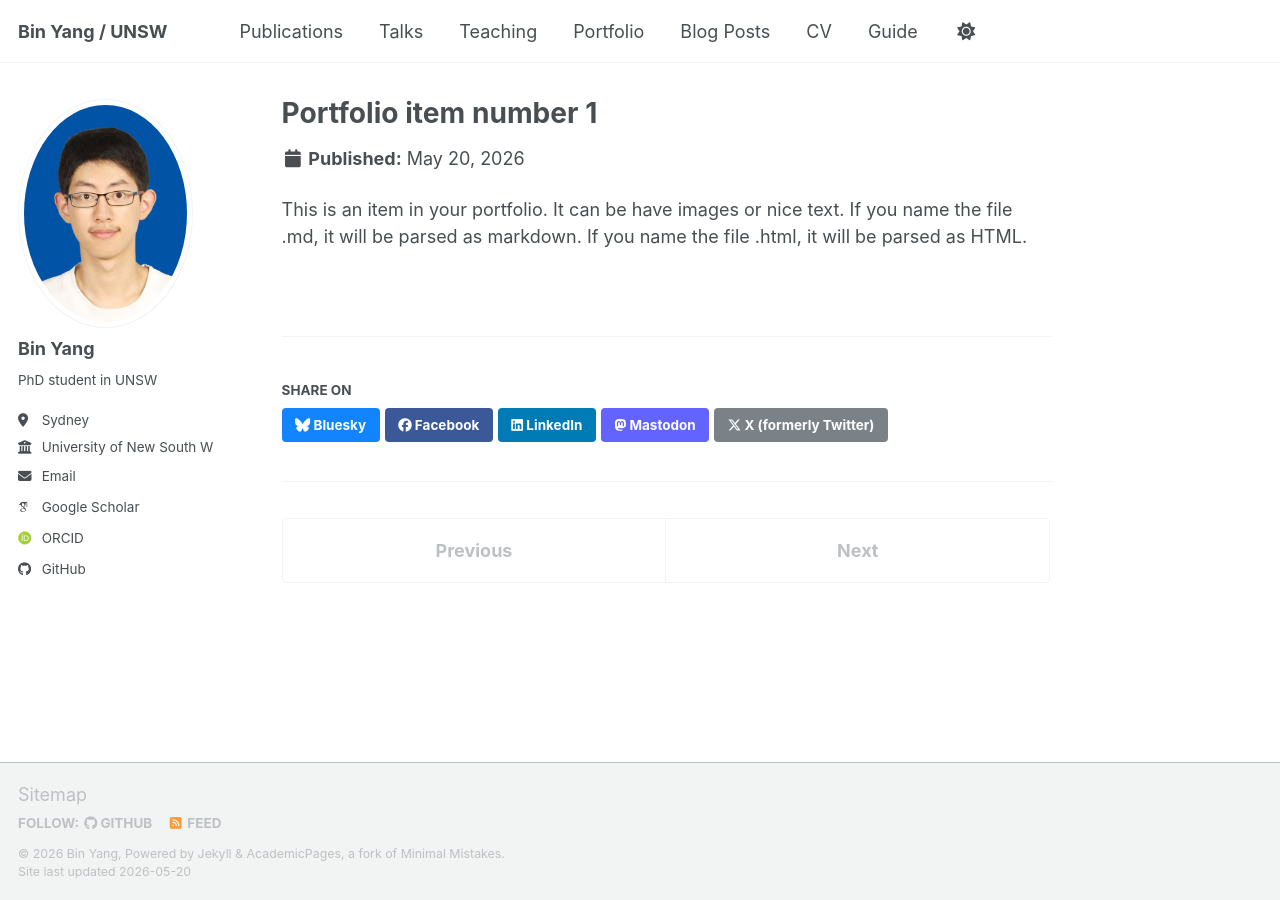
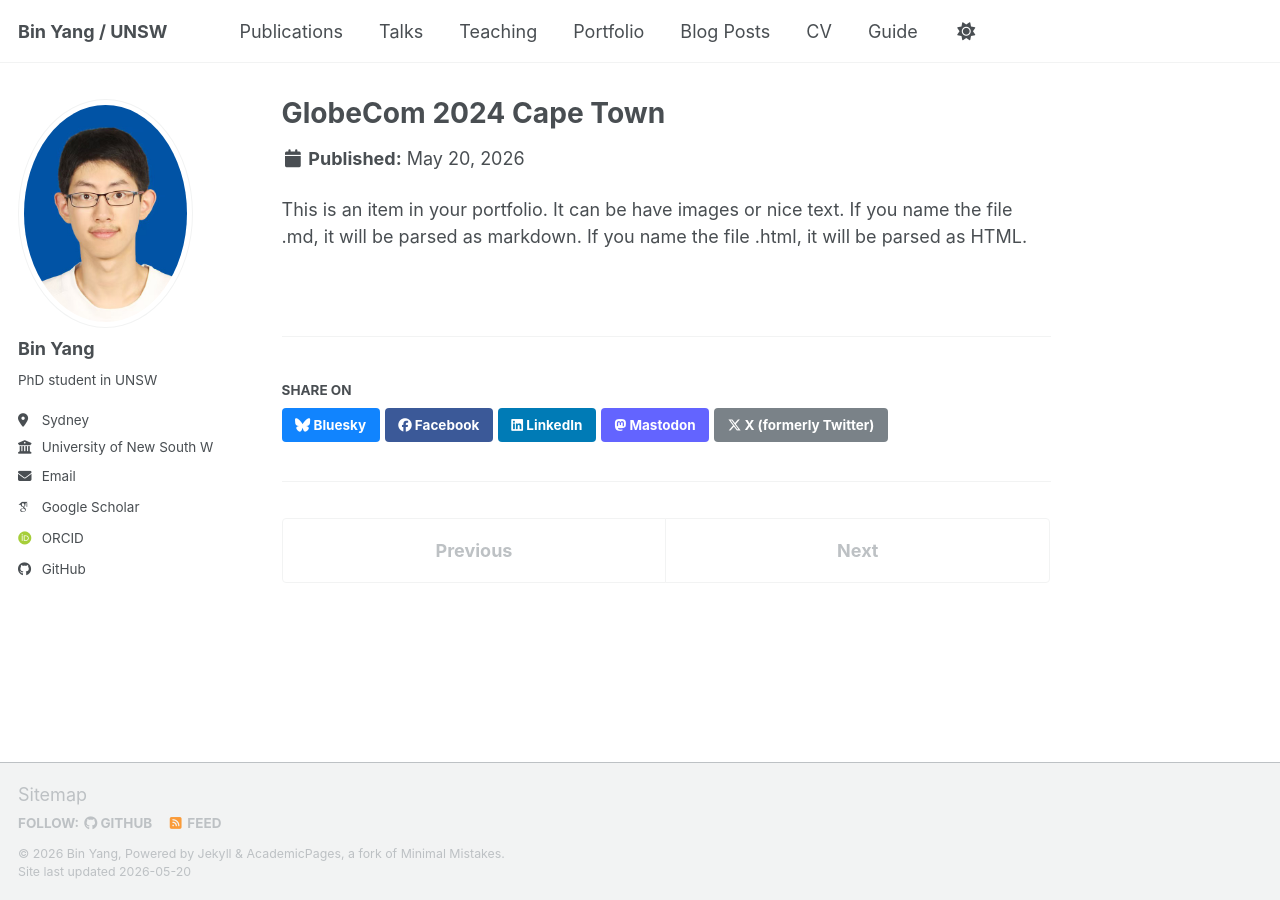
Before and after one commit to yangbin-xd/yangbin-xd.github.io, a Jekyll site: the page built from _portfolio/portfolio-1.md, in a window 1280 px wide. Built offline with Jekyll 4.4.1, drawn with Linux system fonts in a browser that asks for light colours; some web fonts are replaced; a script bundle is joined from its source files by our own code; library files that are not in the unit come from our copies.

Commit message:
Update portfolio-1.md

```diff
--- a/_portfolio/portfolio-1.md
+++ b/_portfolio/portfolio-1.md
@@ -1,5 +1,5 @@
 ---
-title: "Portfolio item number 1"
+title: "GlobeCom 2024 Cape Town"
 excerpt: "Short description of portfolio item number 1<br/><img src='/images/Cape Town.jpg'>"
 collection: portfolio
 ---
```
